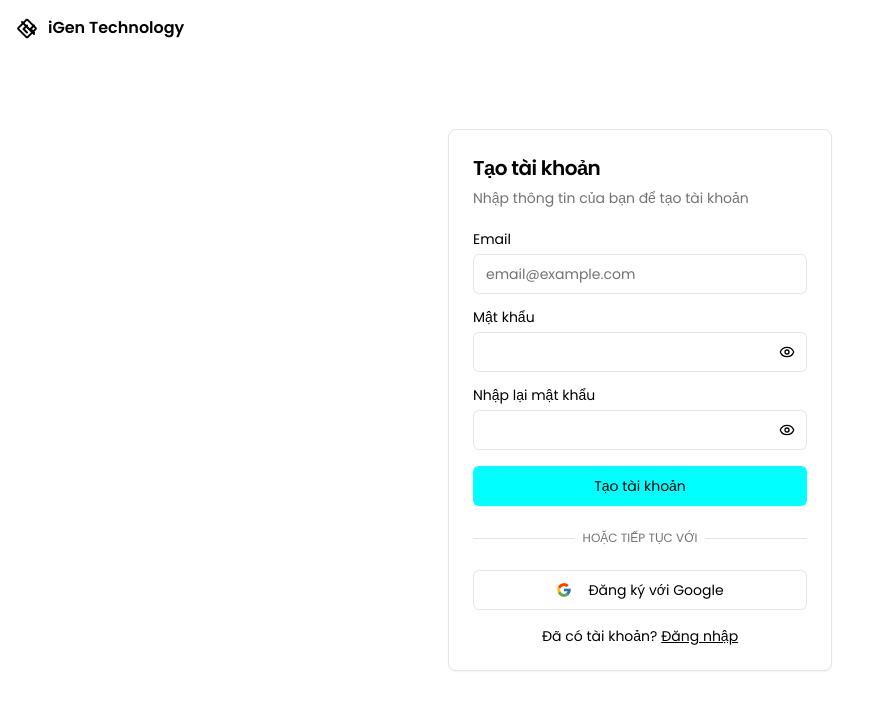
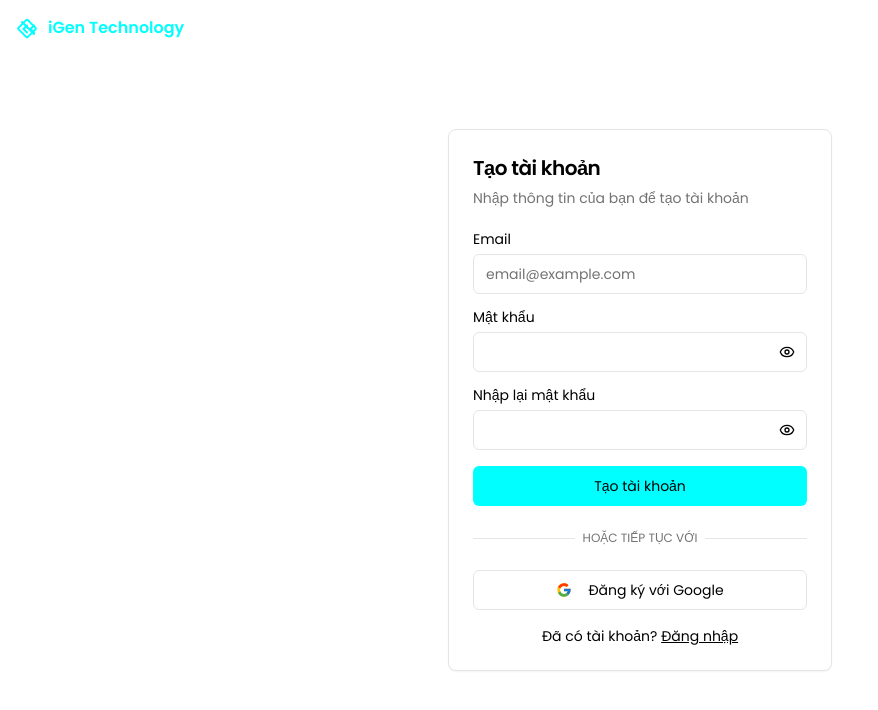
Before and after one commit to jb007-gg/igen-backend, a Next.js app: page /dang-ky in a window 1280 px wide. Shown: the top 710 px of the page, without its empty margins (0-878 px from the left). Built offline with nearby package versions, Linux system fonts and the light colour scheme.

Commit message:
change the color igen technology in dang-nhap, dang-ky the same color wi

```diff
--- a/src/components/auth/auth-layout.tsx
+++ b/src/components/auth/auth-layout.tsx
@@ -1,14 +1,15 @@
 import type { ReactNode } from 'react';
 import Link from 'next/link';
 import { IGenLogo } from '../icons';
+import { cn } from '@/lib/utils';
 
 export function AuthLayout({ children }: { children: ReactNode }) {
   return (
     <main className="flex min-h-[100dvh] flex-col items-center justify-center bg-background p-4">
        <div className="absolute top-4 left-4">
         <Link href="/" className="flex items-center gap-2 text-foreground" prefetch={false}>
-          <IGenLogo className="h-6 w-6" />
-          <span className="font-semibold">iGen Technology</span>
+          <IGenLogo className="h-6 w-6 text-[#00FFFF]" />
+          <span className="font-semibold text-[#00FFFF]">iGen Technology</span>
         </Link>
       </div>
       <div className="w-full max-w-md">
```
